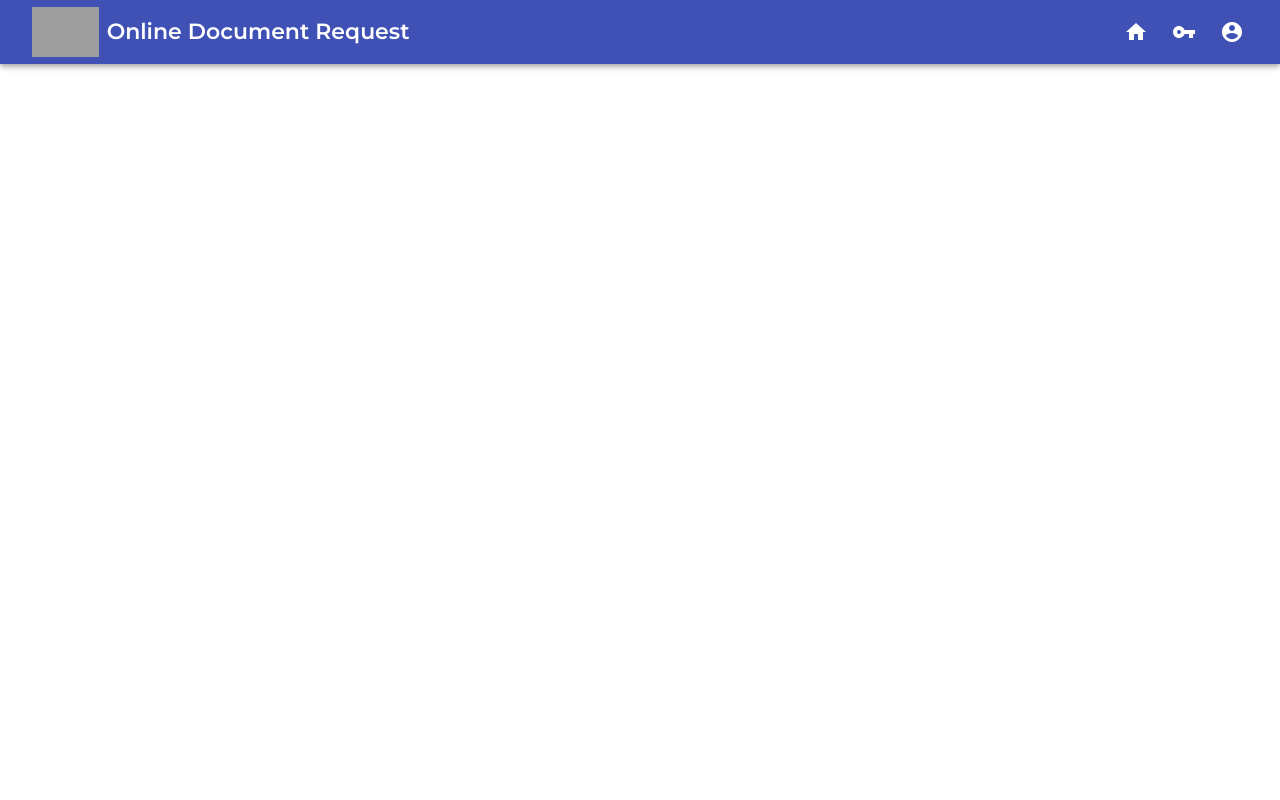
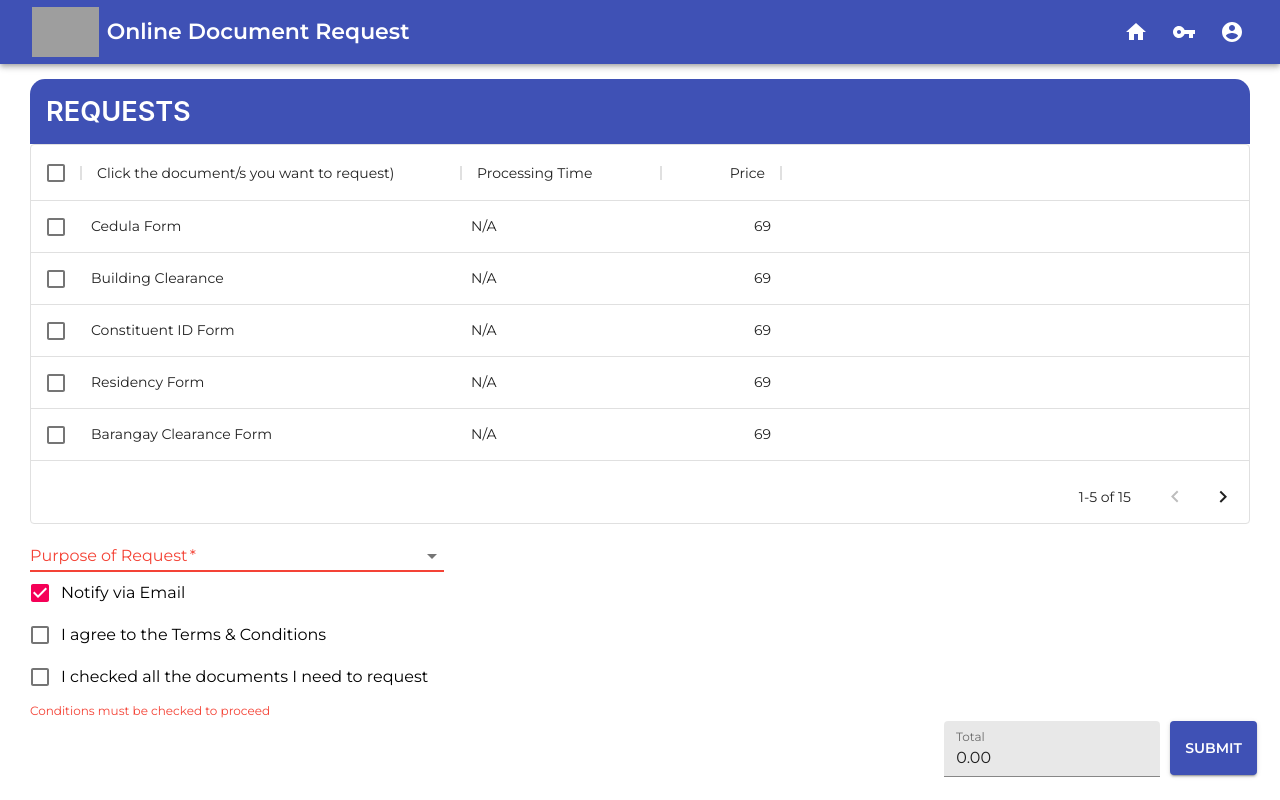
Before and after one commit to ElectivesTeam/barangayrequestsystem, a React (Create React App) app: page /requests in a window 1280 px wide. Built offline with nearby package versions, Linux system fonts and the light colour scheme; grey boxes are pictures that could not be loaded.

Commit message:
added request page

```diff
--- a/package.json
+++ b/package.json
@@ -4,6 +4,7 @@
   "private": true,
   "dependencies": {
     "@material-ui/core": "^4.11.4",
+    "@material-ui/data-grid": "^4.0.0-alpha.32",
     "@material-ui/icons": "^4.11.2",
     "@testing-library/jest-dom": "^5.14.1",
     "@testing-library/react": "^11.2.7",
--- a/src/App.jsx
+++ b/src/App.jsx
@@ -11,6 +11,7 @@ import { ThemeProvider } from '@material-ui/styles';
 import Home from './navigation/Home';
 import Login from './navigation/Login';
 import Register from './navigation/Register';
+import Requests from './navigation/Requests';
 import MenuAppBar from './components/navbar';
 
 const theme = createMuiTheme({
@@ -33,6 +34,7 @@ function App() {
           <Route exact path="/" component={Home}></Route>
           <Route exact path="/login" component={Login}></Route>
           <Route exact path="/register" component={Register}></Route>
+          <Route exact path="/requests" component={Requests}></Route>
         </Switch>
       </div>
     </ThemeProvider>
--- a/src/components/navbar.jsx
+++ b/src/components/navbar.jsx
@@ -12,7 +12,6 @@ import HomeIcon from '@material-ui/icons/Home';
 import VpnKeyIcon from '@material-ui/icons/VpnKey';
 import Tooltip from '@material-ui/core/Tooltip';
 import Button from '@material-ui/core/Button';
-import { BrightnessLow } from '@material-ui/icons';
 
 const useStyles = makeStyles((theme) => ({
   root: {
--- a/src/navigation/Login.jsx
+++ b/src/navigation/Login.jsx
@@ -34,7 +34,6 @@ function Copyright() {
 
 const useStyles = makeStyles((theme) => ({
   root: {
-
     padding: '30px',
   },
   image: {
@@ -103,9 +102,7 @@ const useStyles = makeStyles((theme) => ({
     display: 'flex',
     flexDirection: 'row',
   },
-  divtest: {
 
-  }
 
 }));
 
--- /dev/null
+++ b/src/navigation/Requests.jsx
@@ -0,0 +1,181 @@
+import { makeStyles } from '@material-ui/core/styles';
+import React from 'react';
+import { DataGrid } from '@material-ui/data-grid';
+import Grid from '@material-ui/core/Grid';
+import Box from '@material-ui/core/Box';
+import FormControl from '@material-ui/core/FormControl';
+import FormGroup from '@material-ui/core/FormGroup';
+import FormControlLabel from '@material-ui/core/FormControlLabel';
+import FormHelperText from '@material-ui/core/FormHelperText';
+import Checkbox from '@material-ui/core/Checkbox';
+import TextField from '@material-ui/core/TextField';
+import InputLabel from '@material-ui/core/InputLabel';
+import MenuItem from '@material-ui/core/MenuItem';
+import Select from '@material-ui/core/Select';
+import Button from '@material-ui/core/Button';
+
+const columns = [
+
+  {
+    field: 'requestList',
+    headerName: 'Click the document/s you want to request)',
+    width: 380,
+
+  },
+  {
+    field: 'processTime',
+    headerName: 'Processing Time',
+    width: 200,
+
+  },
+  {
+    field: 'price',
+    headerName: 'Price',
+    type: 'number',
+    width: 120,
+
+  },
+
+];
+
+const rows = [
+  { id: 1, processTime: 'N/A', requestList: 'Cedula Form', price: 69 },
+  { id: 2, processTime: 'N/A', requestList: 'Building Clearance', price: 69 },
+  { id: 3, processTime: 'N/A', requestList: 'Constituent ID Form', price: 69 },
+  { id: 4, processTime: 'N/A', requestList: 'Residency Form', price: 69 },
+  { id: 5, processTime: 'N/A', requestList: 'Barangay Clearance Form', price: 69 },
+  { id: 6, processTime: 'N/A', requestList: 'Comelec Form', price: 69 },
+  { id: 7, processTime: 'N/A', requestList: 'Business Closure', price: 69 },
+  { id: 8, processTime: 'N/A', requestList: 'Bail Bond Form', price: 69 },
+  { id: 9, processTime: 'N/A', requestList: 'Guardianship Form', price: 69 },
+  { id: 10, processTime: 'N/A', requestList: 'Indigency Clearance', price: 69 },
+  { id: 11, processTime: 'N/A', requestList: 'Voucher Form', price: 69 },
+  { id: 12, processTime: 'N/A', requestList: 'Business Clearance', price: 69 },
+  { id: 13, processTime: 'N/A', requestList: 'Immunization Form', price: 69 },
+  { id: 14, processTime: 'N/A', requestList: 'Dental Service Form', price: 69 },
+  { id: 15, processTime: 'N/A', requestList: 'Maternal Care Form', price: 69 },
+];
+
+const useStyles = makeStyles((theme) => ({
+    root: {
+        padding: '15px 30px 25px 30px',
+
+    },
+
+    title:{
+        fontWeight: 600,
+        fontSize:'1.7rem',
+        borderTopRightRadius:15,
+        borderTopLeftRadius:15,
+    },
+    formControl: {
+        fontSize: 20
+    },
+    total:{
+        display:'flex',
+        position: 'absolute',
+        right: 0,
+        paddingRight: 23,
+        '@media (max-width: 600px)': {
+
+
+        },
+    },
+    totalBox:{
+        paddingRight:10
+    },
+    button:{
+        fontWeight:600,
+        padding:15
+    }
+
+}));
+
+
+function Request() {
+    const classes = useStyles();
+    const [age, setAge] = React.useState('');
+    const [state, setState] = React.useState({
+        notify: true,
+        agree: false,
+        check: false,
+      });
+    const handleChange = (event) => {
+        setAge(event.target.value);
+        setState({ ...state, [event.target.name]: event.target.checked });
+    };
+    const { notify, agree, check } = state;
+    const error = [notify, agree, check].filter((v) => v).length !== 3;
+    return (
+        <Grid container component="main" className={classes.root}>
+        <Grid item xs={12}>
+            <Box bgcolor="primary.main" color="primary.contrastText" p={2} className={classes.title}>
+                REQUESTS
+            </Box>
+        </Grid>
+
+        <div style={{ height: 380, width: '100%' }}>
+            <DataGrid
+                rows={rows}
+                columns={columns}
+                pageSize={5}
+                checkboxSelection
+                disableSelectionOnClick
+            />
+        </div>
+        <div>
+
+        <FormControl required error={error} component="fieldset" className={classes.formControl}>
+            <InputLabel id="demo-simple-select-label">Purpose of Request</InputLabel>
+            <Select
+            labelId="demo-simple-select-label"
+            id="demo-simple-select"
+            value={age}
+            onChange={handleChange}
+            >
+            <MenuItem value={0}>N/A</MenuItem>
+            <MenuItem value={0}>N/A</MenuItem>
+            <MenuItem value={0}>N/A</MenuItem>
+            </Select>
+
+            <FormGroup>
+                <FormControlLabel
+                    control={<Checkbox checked={notify} onChange={handleChange} name="notify" />}
+                    label="Notify via Email"
+                />
+                <FormControlLabel
+                    control={<Checkbox checked={agree} onChange={handleChange} name="agree" />}
+                    label="I agree to the Terms & Conditions"
+                />
+                <FormControlLabel
+                control={<Checkbox checked={check} onChange={handleChange} name="check" />}
+                label="I checked all the documents I need to request"
+                />
+
+
+            </FormGroup>
+            <FormHelperText>Conditions must be checked to proceed</FormHelperText>
+        </FormControl>
+        <div className={classes.total}>
+            <form className={classes.totalBox} noValidate autoComplete="off">
+            <TextField
+                label="Total"
+                id="filled-read-only-input"
+                defaultValue="0.00"
+                InputProps={{
+                    readOnly: true,
+                }}
+                variant="filled"
+            />
+            </form>
+            <div>
+                <Button variant="contained" className={classes.button} color="primary">Submit</Button>
+            </div>
+
+        </div>
+    </div>
+    </Grid>
+    );
+}
+
+export default Request
```
Also changed, not shown: 1 other file (tests, documents, lock files or other folders).
